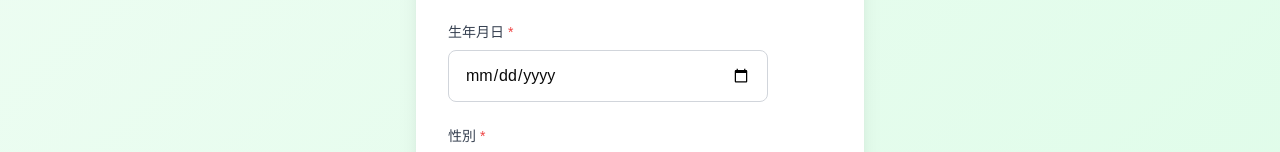
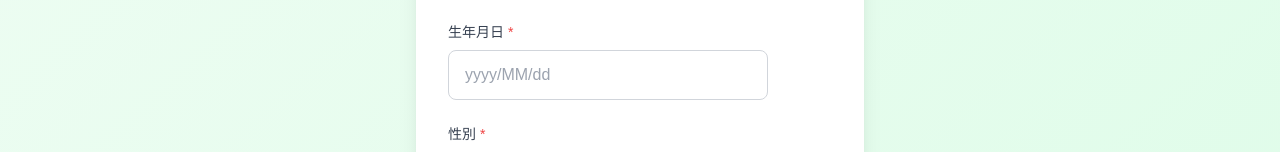
Before and after one commit to HV-development/tamayoi-web, a Next.js app in the folder frontend/: page /signup in a window 1280 px wide. Shown: the part 496-648 px from the top of the page. Built offline with nearby package versions, Linux system fonts and the light colour scheme.

Commit message:
Updated date-input.tsx

```diff
--- a/frontend/src/components/atoms/date-input.tsx
+++ b/frontend/src/components/atoms/date-input.tsx
@@ -10,6 +10,20 @@ interface DateInputProps {
 }
 
 export function DateInput({ value, onChange, label, error, required = false, className = "" }: DateInputProps) {
+  // yyyy-MM-dd形式をyyyy/MM/dd形式に変換して表示
+  const formatDateForDisplay = (dateValue: string) => {
+    if (!dateValue) return ""
+    // yyyy-MM-dd形式の場合はyyyy/MM/dd形式に変換
+    return dateValue.replace(/-/g, "/")
+  }
+
+  // yyyy/MM/dd形式をyyyy-MM-dd形式に変換してonChangeに渡す
+  const handleDateChange = (inputValue: string) => {
+    // yyyy/MM/dd形式をyyyy-MM-dd形式に変換
+    const formattedValue = inputValue.replace(/\//g, "-")
+    onChange(formattedValue)
+  }
+
   return (
     <div className={`w-full ${className}`}>
       {label && (
@@ -20,9 +34,10 @@ export function DateInput({ value, onChange, label, error, required = false, cla
       )}
       <div className="max-w-xs">
         <input
-          type="date"
-          value={value}
-          onChange={(e) => onChange(e.target.value)}
+          type="text"
+          placeholder="yyyy/MM/dd"
+          value={formatDateForDisplay(value)}
+          onChange={(e) => handleDateChange(e.target.value)}
           required={required}
           className={`w-full px-4 py-3 border rounded-lg focus:outline-none focus:ring-2 focus:ring-green-500 focus:border-green-500 transition-colors ${
             error ? "border-red-500" : "border-gray-300"
```
